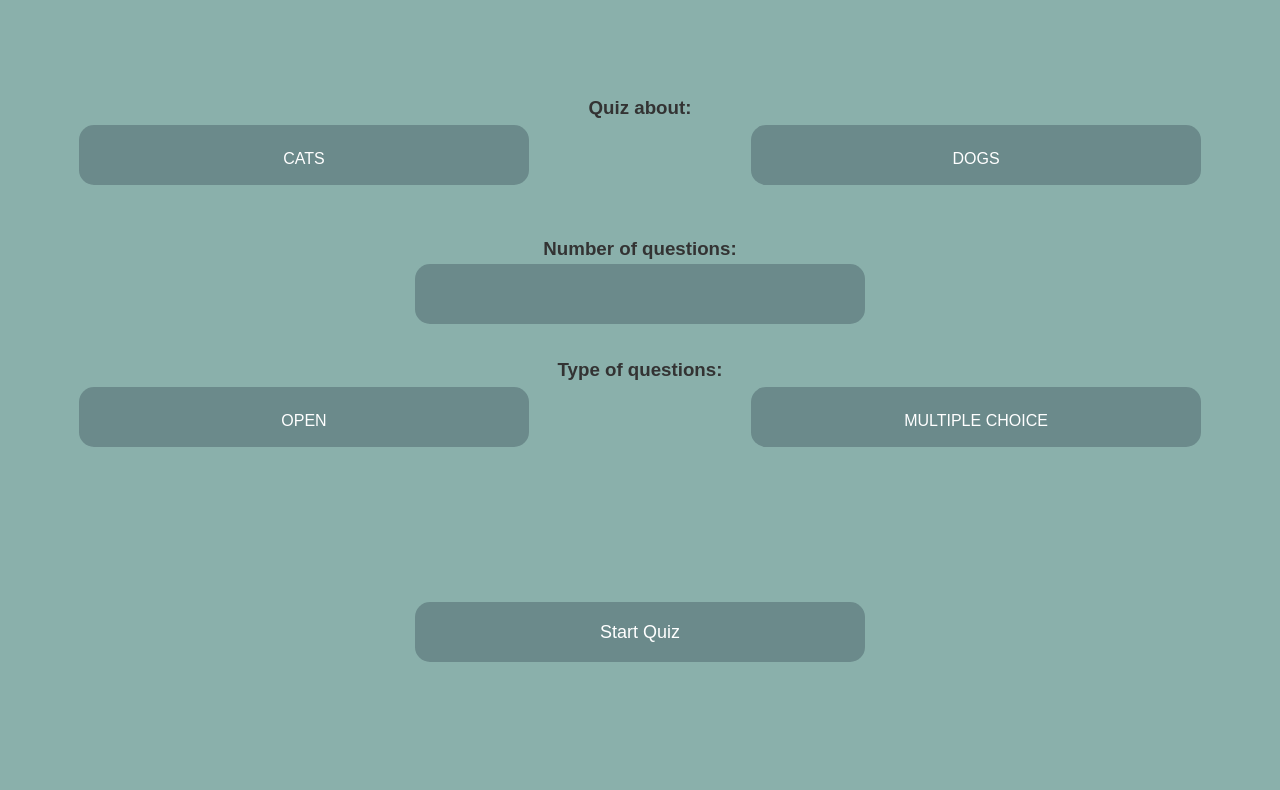
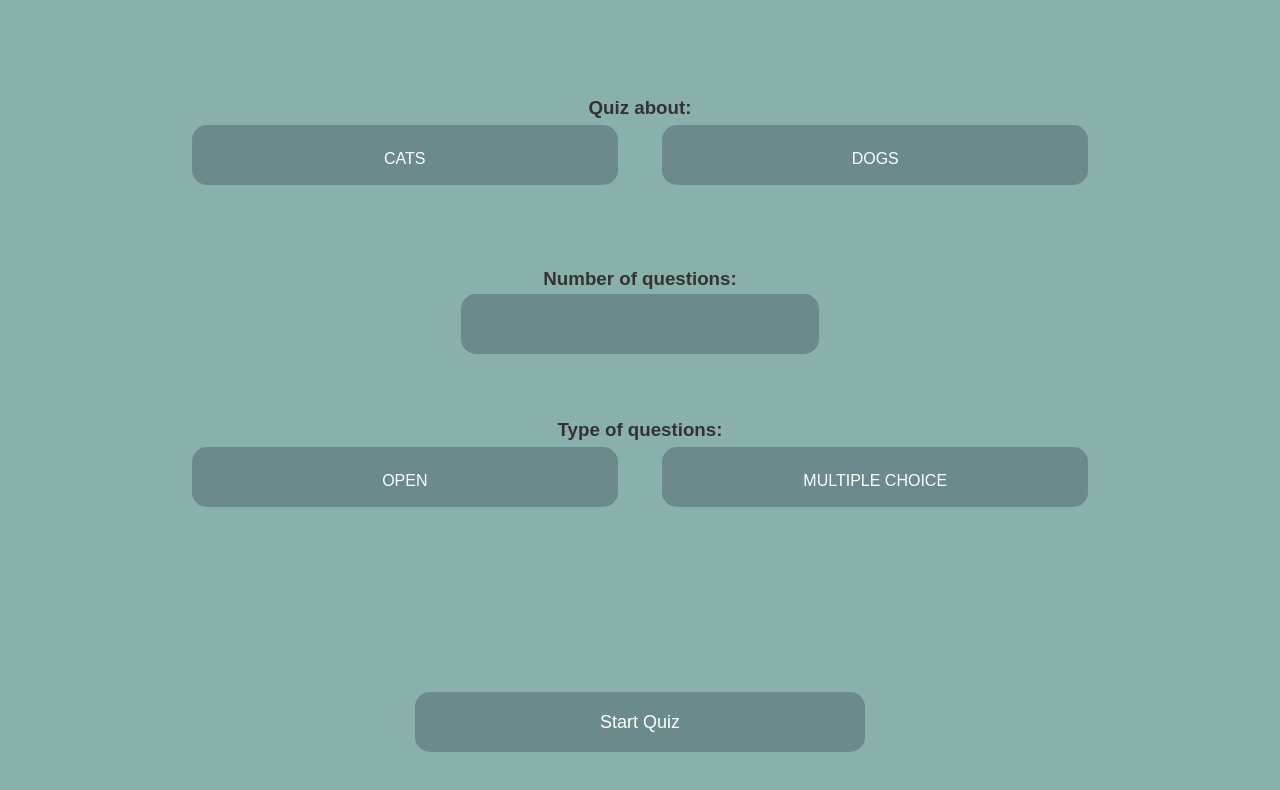
Before and after one commit to Nefariusek/CodersCamp2021.Project.JavaScript, a website built with Vite: page index.html in a window 1280 px wide. Both pictures are taken after a click on the link "Start quiz". Built offline with nearby package versions, Linux system fonts and the light colour scheme.

Commit message:
fixed form style

```diff
--- a/src/views/quiz-settings/quiz-settings.css
+++ b/src/views/quiz-settings/quiz-settings.css
@@ -11,12 +11,14 @@
   flex-direction: column;
   justify-content: space-around;
   align-items: center;
-  gap: 30px;
+  gap: 60px;
   color: white;
 }
 
 form div {
+  min-width: 70%;
   width: 100%;
+  max-width: 700px;
   display: grid;
   grid-template-columns: [first] 1fr [second] 1fr [third];
   align-items: center;
```
